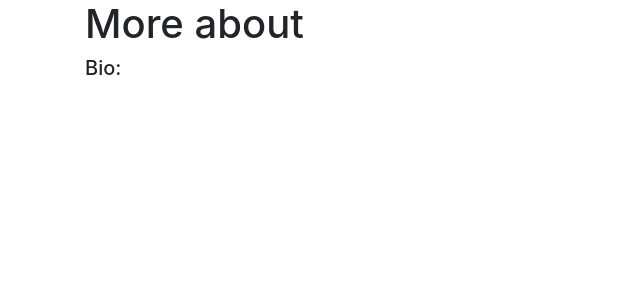
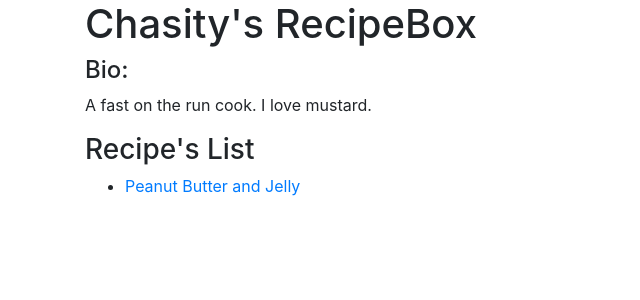
Before and after one commit to SlikNik/recipeBoxV1, a Django app: a page that uses templates/author_detail.html in a window 1280 px wide. Shown: the part 24-324 px from the top of the page, without its empty margins (0-640 px from the left). Run offline with Django 3.2, Linux system fonts and the light colour scheme; data comes from the database, SQL or seed files in the repository; some libraries are stand-ins or nearby versions.

Commit message:
Details have been added to each detail page

```diff
--- a/recipes/models.py
+++ b/recipes/models.py
@@ -18,4 +18,4 @@ class Recipe(models.Model):
     instructions = models.TextField()
 
     def __str__(self):
-        return f"{self.title}"
+        return self.title
--- a/recipes/views.py
+++ b/recipes/views.py
@@ -8,9 +8,10 @@ def index_view(request):
     return render(request, 'index.html', {'recipes': all_recipes})
 
 def author_detail_view(request, author_name):
-    current_author = Author.objects.filter(name=author_name)
-    return render(request, 'author_detail.html', {'author': current_author})
+    current_author = Author.objects.filter(name=author_name).first()
+    author_recipes = Recipe.objects.filter(author=current_author)
+    return render(request, 'author_detail.html', {'author': current_author, 'recipes': author_recipes})
 
 def recipe_detail_view(request, recipe_id):
-    current_recipe = Recipe.objects.filter(id=recipe_id)
+    current_recipe = Recipe.objects.filter(id=recipe_id).first()
     return render(request, 'recipe_detail.html', {'recipe': current_recipe})
--- a/templates/author_detail.html
+++ b/templates/author_detail.html
@@ -10,7 +10,14 @@
     <nav>
         <a href="/">Home</a>
     </nav>
-    <h1>More about {{ author.name }}</h1>
-    <h5>Bio:</h5>
+    <h1>{{ author.name }}'s RecipeBox</h1>
+    <h4>Bio:</h4>
     <p>{{ author.bio }}</p>
+    <h3>Recipe's List</h3>
+    <ul>
+        {% for recipe in recipes %}
+        <li><a href="/recipe/{{recipe.id}}">{{recipe}}</a></li>
+        {% endfor %}
+    </ul>
+
 </div>
--- a/templates/index.html
+++ b/templates/index.html
@@ -8,6 +8,7 @@
 
 <div class="container">
     <h1>Welcome to the RecipeBox</h1>
+    <h3>Recipe's List</h3>
     <ul>
         {% for recipe in recipes %}
         <li><a href="/recipe/{{recipe.id}}">{{recipe}}</a></li>
```
Also changed, not shown: templates/recipe_detail.html (+5 -4 lines), README.md.
